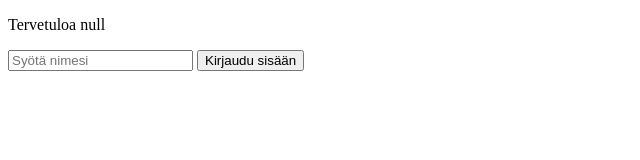
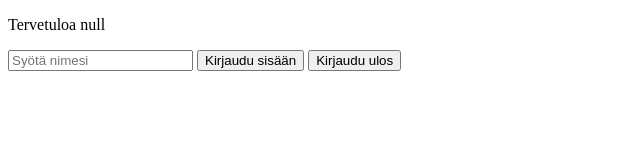
Before and after one commit to hoanglekeuda/hoanglekeuda.github.com, a plain HTML site: page demo7/index.html in a window 1280 px wide. Shown: the whole page, without its empty margins (0-640 px from the left). Drawn offline with Linux system fonts and the light colour scheme.

Commit message:
Update index.html

```diff
--- a/demo7/index.html
+++ b/demo7/index.html
@@ -11,6 +11,7 @@
     <form id="kirjautumis_lomake">
         <input id="nimi" type="text" placeholder="Syötä nimesi" value="" />
         <input id="kirjaudu_nappi" type="submit" value="Kirjaudu sisään" onClick="kirjaudu()" />
+        <input id="uloskirjautumis_nappi" type="submit" value="Kirjaudu ulos" onClick="kirjauduUlos";>
     </form>
 </body>
 </html>
```
